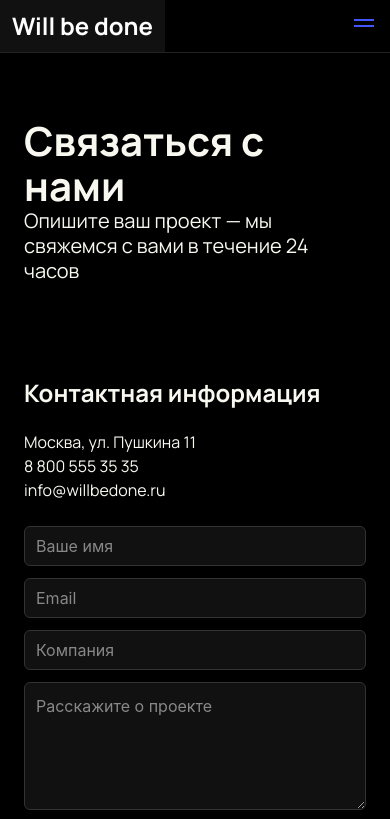
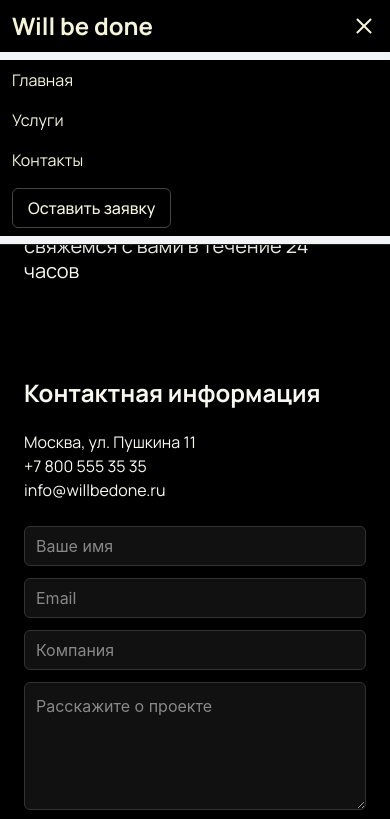
Before and after one commit to FutureDraw/Will-be-done, a plain HTML site: page contact.html in a window 390 px wide. Both pictures are taken after a click on the button 364 px from the left and 26 px from the top of the page. Shown: the top 819 px of the page. Drawn offline with nearby package versions, Linux system fonts and the light colour scheme.

Commit message:
feat: fix burger menu

```diff
--- a/contact.html
+++ b/contact.html
@@ -61,7 +61,7 @@
             <div class="column">
                 <h3 class="title is-4">Контактная информация</h3>
                 <p>Москва, ул. Пушкина 11</p>
-                <p>8 800 555 35 35</p>
+                <p>+7 800 555 35 35</p>
                 <p>info@willbedone.ru</p>
             </div>
 
@@ -121,6 +121,6 @@
     </div>
 </footer>
 
-<script src="script.js"></script>
+<script src="scritps/script.js"></script>
 </body>
 </html>
--- a/styles/style.css
+++ b/styles/style.css
@@ -31,12 +31,22 @@ p {
 }
 
 .navbar-item {
+    background-color: #000 !important;
     color: #F5F5DC !important;
 }
 
 .navbar-item:hover {
-    background-color: #111 !important;
-    color: #ffffff !important;
+    background-color: #000 !important;
+    color: #F5F5DC !important;
+}
+
+/* ===== BURGER MENU ===== */
+.navbar-burger span {
+    background-color: #F5F5DC !important;
+}
+
+.navbar-burger.is-active span {
+    background-color: #F5F5DC !important;
 }
 
 /* ===== КАРТИНКИ ===== */
```
